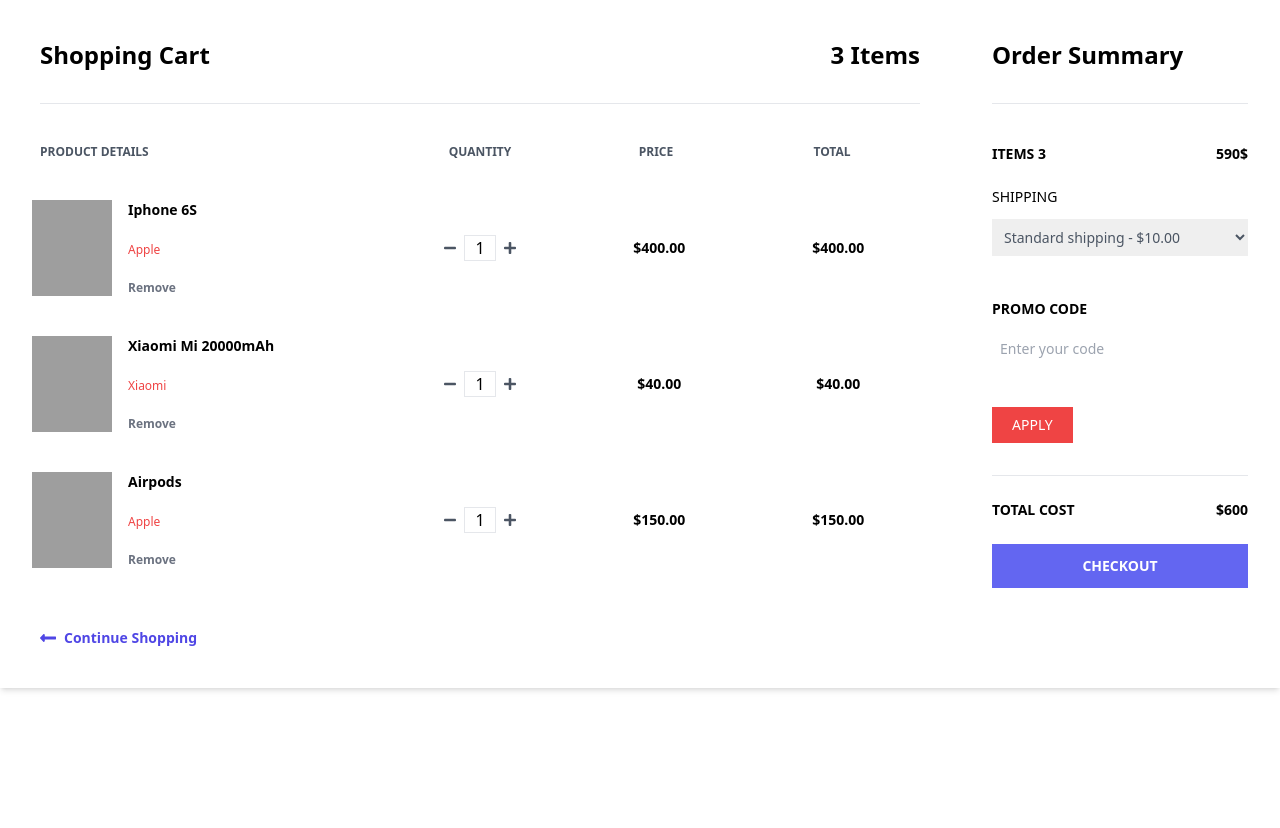
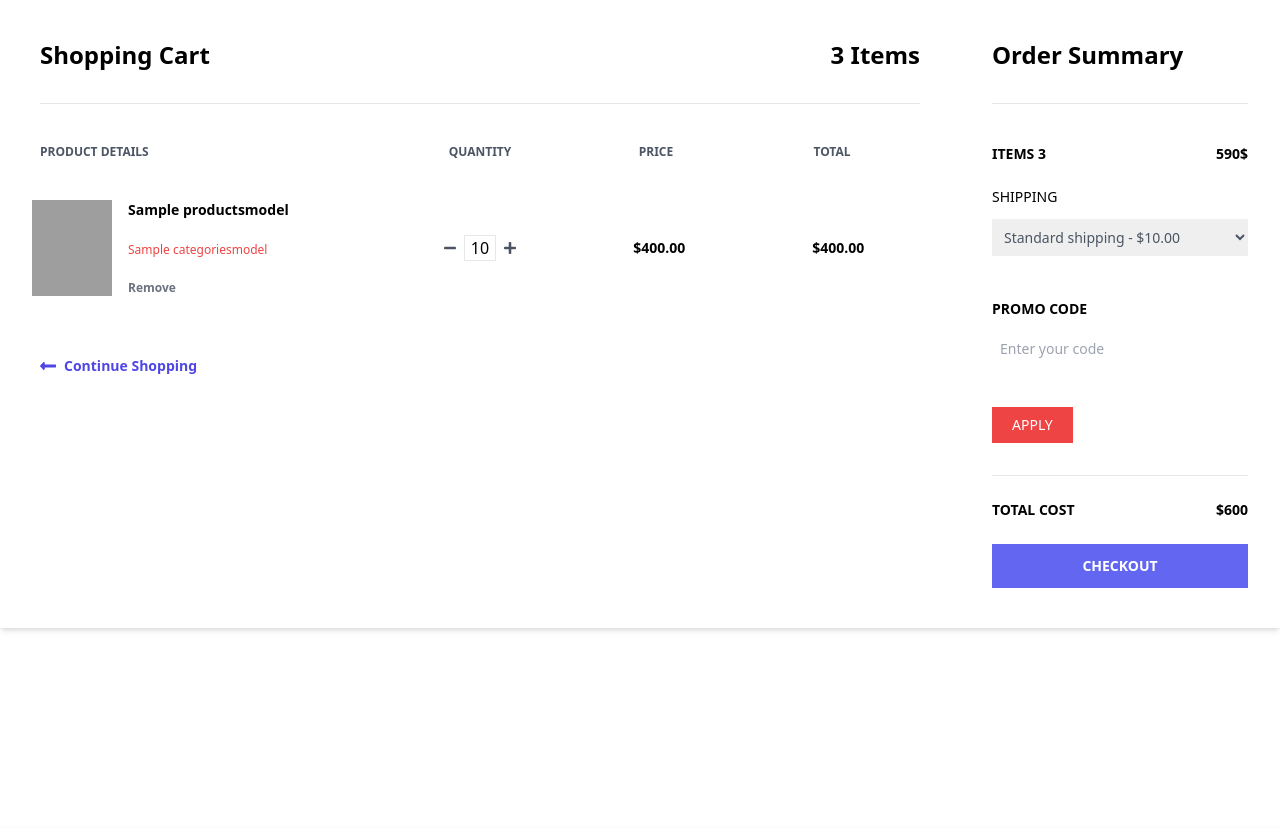
Before and after one commit to mawaisismail/store-management-python, a Django app: page /products/cart in a window 1280 px wide. Shown: the part 201-1029 px from the top of the page. Run offline with Django 4.2, Linux system fonts and the light colour scheme; a user stored in the database is signed in; tables that the repository leaves empty hold one stand-in row (values such as "Sample post"); some libraries are stand-ins or nearby versions; grey boxes are pictures that could not be loaded.

Commit message:
integrate add to cart functionality

```diff
--- a/products/models.py
+++ b/products/models.py
@@ -23,6 +23,6 @@
 
 
 class CartModel(models.Model):
-    user_id = models.OneToOneField(User, on_delete=models.CASCADE)
-    product_id = models.OneToOneField(ProductsModel, on_delete=models.CASCADE)
-    quantity = models.IntegerField()
+    user_id = models.ForeignKey(User, on_delete=models.CASCADE)
+    product_id = models.ForeignKey(ProductsModel, on_delete=models.CASCADE)
+    quantity = models.IntegerField(default=1)
--- a/products/urls.py
+++ b/products/urls.py
@@ -4,6 +4,6 @@
 urlpatterns = [
     path('', views.products_page),
     path('details/<product_id>', views.products_detail_page),
-    path('add_to_cart/<product_id>', views.add_to_cart),
+    path('add_to_cart/<int:product_id>', views.add_to_cart),
     path('cart', views.shopping_cart_page),
 ]
--- a/products/views.py
+++ b/products/views.py
@@ -1,6 +1,5 @@
-import json
 from django.shortcuts import render
-from .models import ProductsModel
+from .models import ProductsModel, CartModel
 from django.http import Http404, HttpResponse
 
 
@@ -21,9 +20,18 @@
 
 
 def shopping_cart_page(request):
-    return render(request, 'shopping-cart.html')
+    products = CartModel.objects.filter(user_id=request.user)
+    print(products)
+    return render(request, 'shopping-cart.html', {'products': products})
 
 
 def add_to_cart(request, product_id):
-    print(product_id)
-    return HttpResponse("Something went wrong", status=400)
+    products_item = ProductsModel.objects.get(id=product_id)
+    try:
+        product = CartModel.objects.get(user_id=request.user, product_id=products_item)
+        product.quantity += 1
+        product.save()
+    except CartModel.DoesNotExist:
+        CartModel.objects.create(user_id=request.user, product_id=products_item)
+
+    return HttpResponse("Added to cart successfully")
--- a/static/products.js
+++ b/static/products.js
@@ -51,13 +51,9 @@
         },
     }).then((response) => {
         if (!response.ok) {
-            return response.json().then((errorData) => {
-                loadData(failedMessage);
-            });
+            return loadData(failedMessage);
         }
-        return response.json().then((responseData) => {
-            loadData(successMessage);
-        });
+        return loadData(successMessage);
     }).catch((e) => {
         console.log("Network Error:", e);
         loadData(failedMessage);
--- a/templates/shopping-cart.html
+++ b/templates/shopping-cart.html
@@ -10,26 +10,30 @@
                 </div>
                 <div class="flex mt-10 mb-5">
                     <h3 class="font-semibold text-gray-600 text-xs uppercase w-2/5">Product Details</h3>
-          <h3 class="font-semibold text-center text-gray-600 text-xs uppercase w-1/5 text-center">Quantity</h3>
+                    <h3 class="font-semibold text-center text-gray-600 text-xs uppercase w-1/5 text-center">
+                        Quantity</h3>
                     <h3 class="font-semibold text-center text-gray-600 text-xs uppercase w-1/5 text-center">Price</h3>
                     <h3 class="font-semibold text-center text-gray-600 text-xs uppercase w-1/5 text-center">Total</h3>
                 </div>
+                {% for product in products %}
                     <div class="flex items-center hover:bg-gray-100 -mx-8 px-6 py-5">
                         <div class="flex w-2/5"> <!-- product -->
                             <div class="w-20">
-              <img class="h-24" src="https://drive.google.com/uc?id=18KkAVkGFvaGNqPy2DIvTqmUH_nk39o3z" alt="">
+                                <img class="h-24" src="https://drive.google.com/uc?id=18KkAVkGFvaGNqPy2DIvTqmUH_nk39o3z"
+                                     alt="">
                             </div>
                             <div class="flex flex-col justify-between ml-4 flex-grow">
-              <span class="font-bold text-sm">Iphone 6S</span>
-              <span class="text-red-500 text-xs">Apple</span>
+                                <span class="font-bold text-sm">{{ product.product_id.name }}</span>
+                                <span class="text-red-500 text-xs">{{ product.product_id.category_id.name }}</span>
                                 <a href="#" class="font-semibold hover:text-red-500 text-gray-500 text-xs">Remove</a>
                             </div>
                         </div>
                         <div class="flex justify-center w-1/5">
-            <svg class="fill-current text-gray-600 w-3" viewBox="0 0 448 512"><path d="M416 208H32c-17.67 0-32 14.33-32 32v32c0 17.67 14.33 32 32 32h384c17.67 0 32-14.33 32-32v-32c0-17.67-14.33-32-32-32z"></path>
+                            <svg class="fill-current text-gray-600 w-3" viewBox="0 0 448 512">
+                                <path d="M416 208H32c-17.67 0-32 14.33-32 32v32c0 17.67 14.33 32 32 32h384c17.67 0 32-14.33 32-32v-32c0-17.67-14.33-32-32-32z"></path>
                             </svg>
 
-            <input class="mx-2 border text-center w-8" type="text" value="1">
+                            <input class="mx-2 border text-center w-8" type="text" value={{ product.quantity }}>
 
                             <svg class="fill-current text-gray-600 w-3" viewBox="0 0 448 512">
                                 <path d="M416 208H272V64c0-17.67-14.33-32-32-32h-32c-17.67 0-32 14.33-32 32v144H32c-17.67 0-32 14.33-32 32v32c0 17.67 14.33 32 32 32h144v144c0 17.67 14.33 32 32 32h32c17.67 0 32-14.33 32-32V304h144c17.67 0 32-14.33 32-32v-32c0-17.67-14.33-32-32-32z"></path>
@@ -38,59 +42,12 @@
                         <span class="text-center w-1/5 font-semibold text-sm">$400.00</span>
                         <span class="text-center w-1/5 font-semibold text-sm">$400.00</span>
                     </div>
-
-        <div class="flex items-center hover:bg-gray-100 -mx-8 px-6 py-5">
-          <div class="flex w-2/5"> <!-- product -->
-           <div class="w-20">
-              <img class="h-24" src="https://drive.google.com/uc?id=18KkAVkGFvaGNqPy2DIvTqmUH_nk39o3z" alt="">
-            </div>
-            <div class="flex flex-col justify-between ml-4 flex-grow">
-              <span class="font-bold text-sm">Xiaomi Mi 20000mAh</span>
-              <span class="text-red-500 text-xs">Xiaomi</span>
-              <a href="#" class="font-semibold hover:text-red-500 text-gray-500 text-xs">Remove</a>
-            </div>
-          </div>
-          <div class="flex justify-center w-1/5">
-            <svg class="fill-current text-gray-600 w-3" viewBox="0 0 448 512"><path d="M416 208H32c-17.67 0-32 14.33-32 32v32c0 17.67 14.33 32 32 32h384c17.67 0 32-14.33 32-32v-32c0-17.67-14.33-32-32-32z"></path>
-            </svg>
-
-            <input class="mx-2 border text-center w-8" type="text" value="1">
-
-            <svg class="fill-current text-gray-600 w-3" viewBox="0 0 448 512">
-              <path d="M416 208H272V64c0-17.67-14.33-32-32-32h-32c-17.67 0-32 14.33-32 32v144H32c-17.67 0-32 14.33-32 32v32c0 17.67 14.33 32 32 32h144v144c0 17.67 14.33 32 32 32h32c17.67 0 32-14.33 32-32V304h144c17.67 0 32-14.33 32-32v-32c0-17.67-14.33-32-32-32z"></path>
-            </svg>
-          </div>
-          <span class="text-center w-1/5 font-semibold text-sm">$40.00</span>
-          <span class="text-center w-1/5 font-semibold text-sm">$40.00</span>
-        </div>
-
-        <div class="flex items-center hover:bg-gray-100 -mx-8 px-6 py-5">
-          <div class="flex w-2/5"> <!-- product -->
-            <div class="w-20">
-              <img class="h-24" src="https://drive.google.com/uc?id=18KkAVkGFvaGNqPy2DIvTqmUH_nk39o3z" alt="">
-            </div>
-            <div class="flex flex-col justify-between ml-4 flex-grow">
-              <span class="font-bold text-sm">Airpods</span>
-              <span class="text-red-500 text-xs">Apple</span>
-              <a href="#" class="font-semibold hover:text-red-500 text-gray-500 text-xs">Remove</a>
-            </div>
-          </div>
-          <div class="flex justify-center w-1/5">
-            <svg class="fill-current text-gray-600 w-3" viewBox="0 0 448 512"><path d="M416 208H32c-17.67 0-32 14.33-32 32v32c0 17.67 14.33 32 32 32h384c17.67 0 32-14.33 32-32v-32c0-17.67-14.33-32-32-32z"></path>
-            </svg>
-            <input class="mx-2 border text-center w-8" type="text" value="1">
-
-            <svg class="fill-current text-gray-600 w-3" viewBox="0 0 448 512">
-              <path d="M416 208H272V64c0-17.67-14.33-32-32-32h-32c-17.67 0-32 14.33-32 32v144H32c-17.67 0-32 14.33-32 32v32c0 17.67 14.33 32 32 32h144v144c0 17.67 14.33 32 32 32h32c17.67 0 32-14.33 32-32V304h144c17.67 0 32-14.33 32-32v-32c0-17.67-14.33-32-32-32z"></path>
-            </svg>
-          </div>
-          <span class="text-center w-1/5 font-semibold text-sm">$150.00</span>
-          <span class="text-center w-1/5 font-semibold text-sm">$150.00</span>
-        </div>
-
+                {% endfor %}
                 <a href="http://localhost:8000/products/" class="flex font-semibold text-indigo-600 text-sm mt-10">
 
-            <svg class="fill-current mr-2 text-indigo-600 w-4" viewBox="0 0 448 512"><path d="M134.059 296H436c6.627 0 12-5.373 12-12v-56c0-6.627-5.373-12-12-12H134.059v-46.059c0-21.382-25.851-32.09-40.971-16.971L7.029 239.029c-9.373 9.373-9.373 24.569 0 33.941l86.059 86.059c15.119 15.119 40.971 4.411 40.971-16.971V296z"></path></svg>
+                    <svg class="fill-current mr-2 text-indigo-600 w-4" viewBox="0 0 448 512">
+                        <path d="M134.059 296H436c6.627 0 12-5.373 12-12v-56c0-6.627-5.373-12-12-12H134.059v-46.059c0-21.382-25.851-32.09-40.971-16.971L7.029 239.029c-9.373 9.373-9.373 24.569 0 33.941l86.059 86.059c15.119 15.119 40.971 4.411 40.971-16.971V296z"></path>
+                    </svg>
                     Continue Shopping
                 </a>
             </div>
@@ -117,7 +74,9 @@
                         <span>Total cost</span>
                         <span>$600</span>
                     </div>
-          <button class="bg-indigo-500 font-semibold hover:bg-indigo-600 py-3 text-sm text-white uppercase w-full">Checkout</button>
+                    <button class="bg-indigo-500 font-semibold hover:bg-indigo-600 py-3 text-sm text-white uppercase w-full">
+                        Checkout
+                    </button>
                 </div>
             </div>
 
```
Also changed, not shown: products/migrations/0005_alter_cartmodel_product_id_alter_cartmodel_quantity_and_more.py (added). Lines whose indentation alone changed are shown as unchanged.
